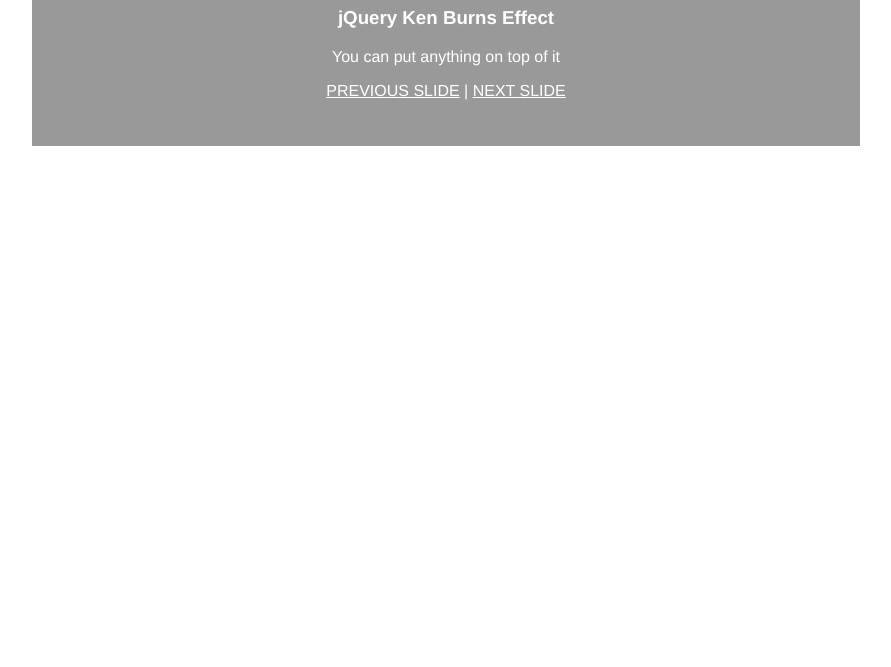
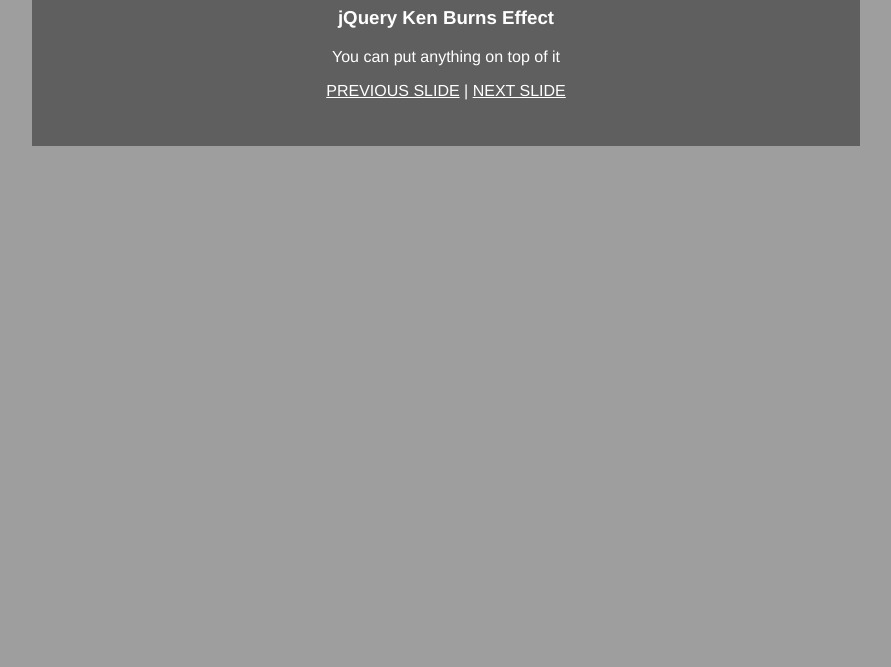
Before and after one commit to sickOscar/jquery.kenburned, a plain HTML site: page demo/index.html in a window 1280 px wide. Shown: the part 133-800 px from the top of the page, without its empty margins (194-1085 px from the left). Drawn offline with nearby package versions, Linux system fonts and the light colour scheme.

Commit message:
Fixed demo js inclusion

```diff
--- a/demo/index.html
+++ b/demo/index.html
@@ -32,7 +32,7 @@
 			}
 		</script>
 
-		<script src="../kenburns-0.1.min.js"></script>
+		<script src="../kenburns.min.js"></script>
 		<script src="script.js"></script>
 
 	</body>
```
